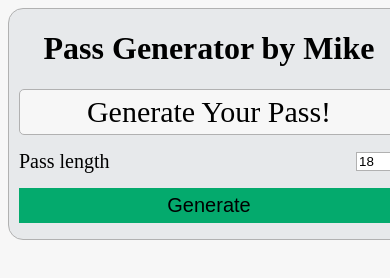
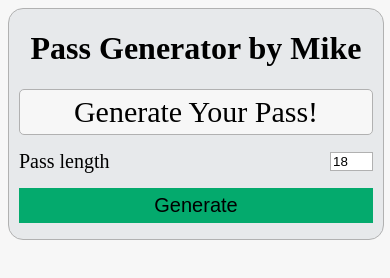
Before and after one commit to FirstDayAtWork/PasswordGenerator, a plain HTML site: page index.html in a window 390 px wide. Drawn offline with Linux system fonts and the light colour scheme.

Commit message:
fix app size on phone

```diff
--- a/style.css
+++ b/style.css
@@ -1,6 +1,6 @@
 body {
     height: 230px;
-    width: 400px;
+    max-width: 400px;
     /* border: 1px solid rgb(196, 196, 196); */
     background-color: #f7f7f7;
 }
```
